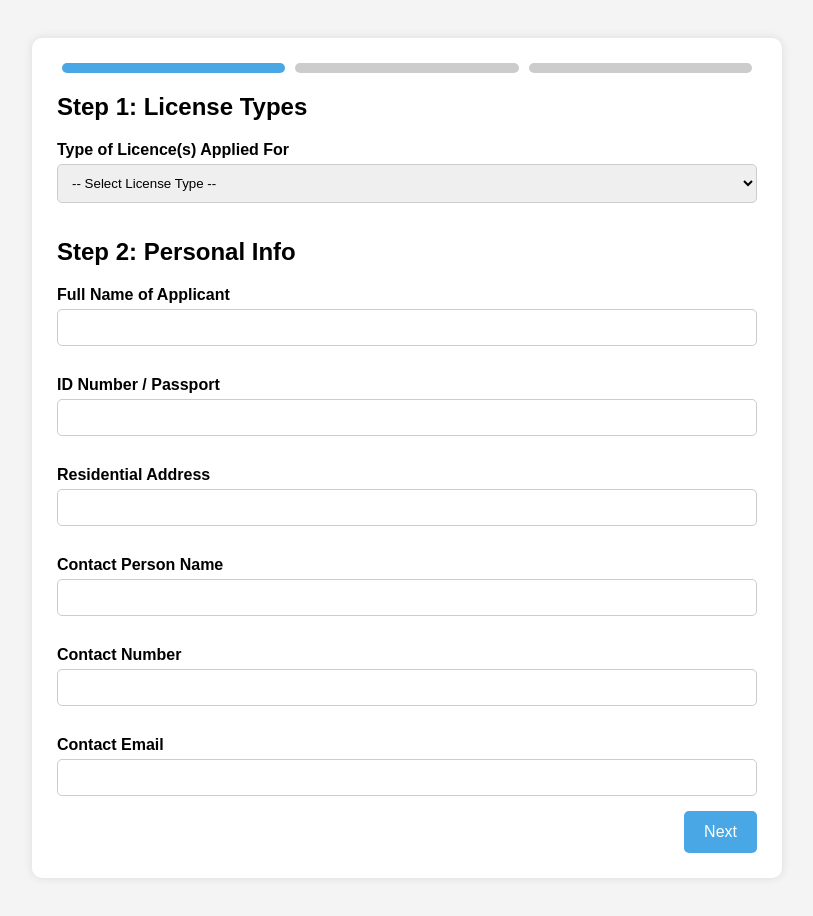
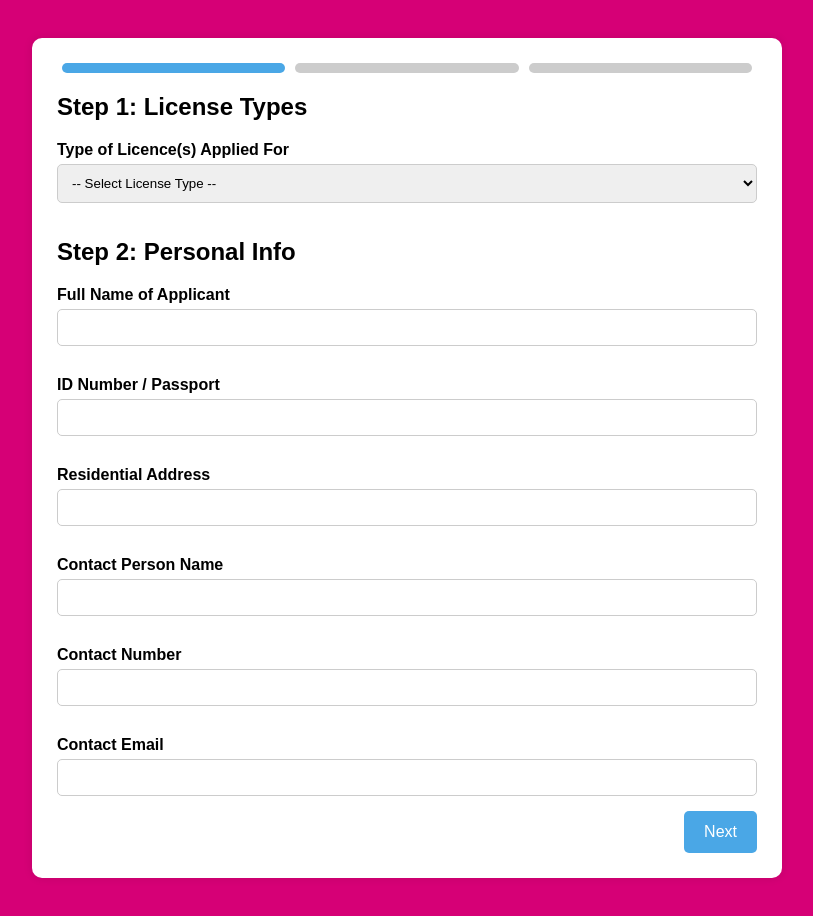
Before and after one commit to FayaadAbrahams/EazyPermit, a website: page pages/ApplicationPage.html in a window 1280 px wide. Shown: the whole page, without its empty margins (233-1046 px from the left). Drawn offline with Linux system fonts and the light colour scheme.

Commit message:
page colour commit

```diff
--- a/pages/ApplicationPage.html
+++ b/pages/ApplicationPage.html
@@ -7,7 +7,7 @@
   <style>
     body {
       font-family: Arial, sans-serif;
-      background: #f4f4f4;
+      background: #d60076;
       padding: 30px;
     }
 
```
Also changed, not shown: pages/Checkout.html (+1 -1 lines).
